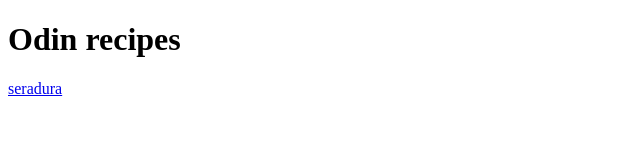
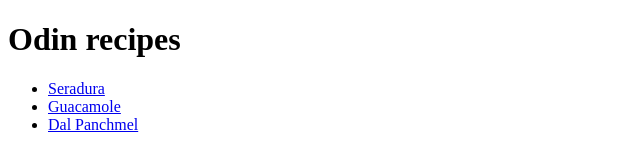
Before and after one commit to probott2op/odin-recipes, a plain HTML site: page index.html in a window 1280 px wide. Shown: the whole page, without its empty margins (0-640 px from the left). Drawn offline with Linux system fonts and the light colour scheme.

Commit message:
linked the recipe pages to index.html

```diff
--- a/index.html
+++ b/index.html
@@ -7,6 +7,10 @@
 </head>
 <body>
     <h1>Odin recipes</h1>
-    <a href="recipes/seradura.html" target="_blank">seradura</a>
+    <ul>
+        <li><a href="recipes/seradura.html" target="_blank">Seradura</a></li>
+        <li><a href="recipes/guacamole.html" target="_blank">Guacamole</a></li>
+        <li><a href="recipes/panchmel.html" target="_blank">Dal Panchmel</a></li>
+    </ul>
 </body>
 </html>
```
